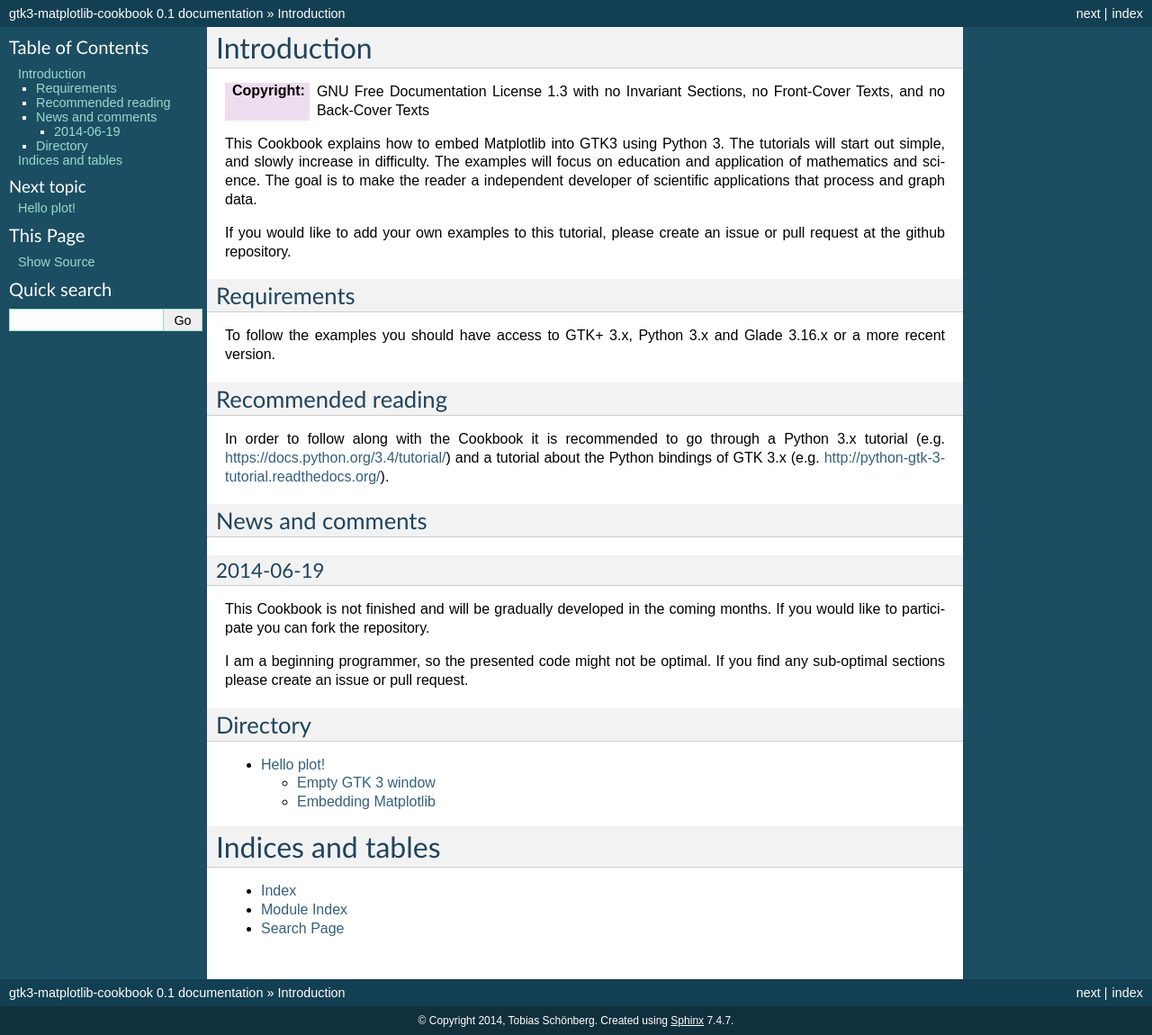
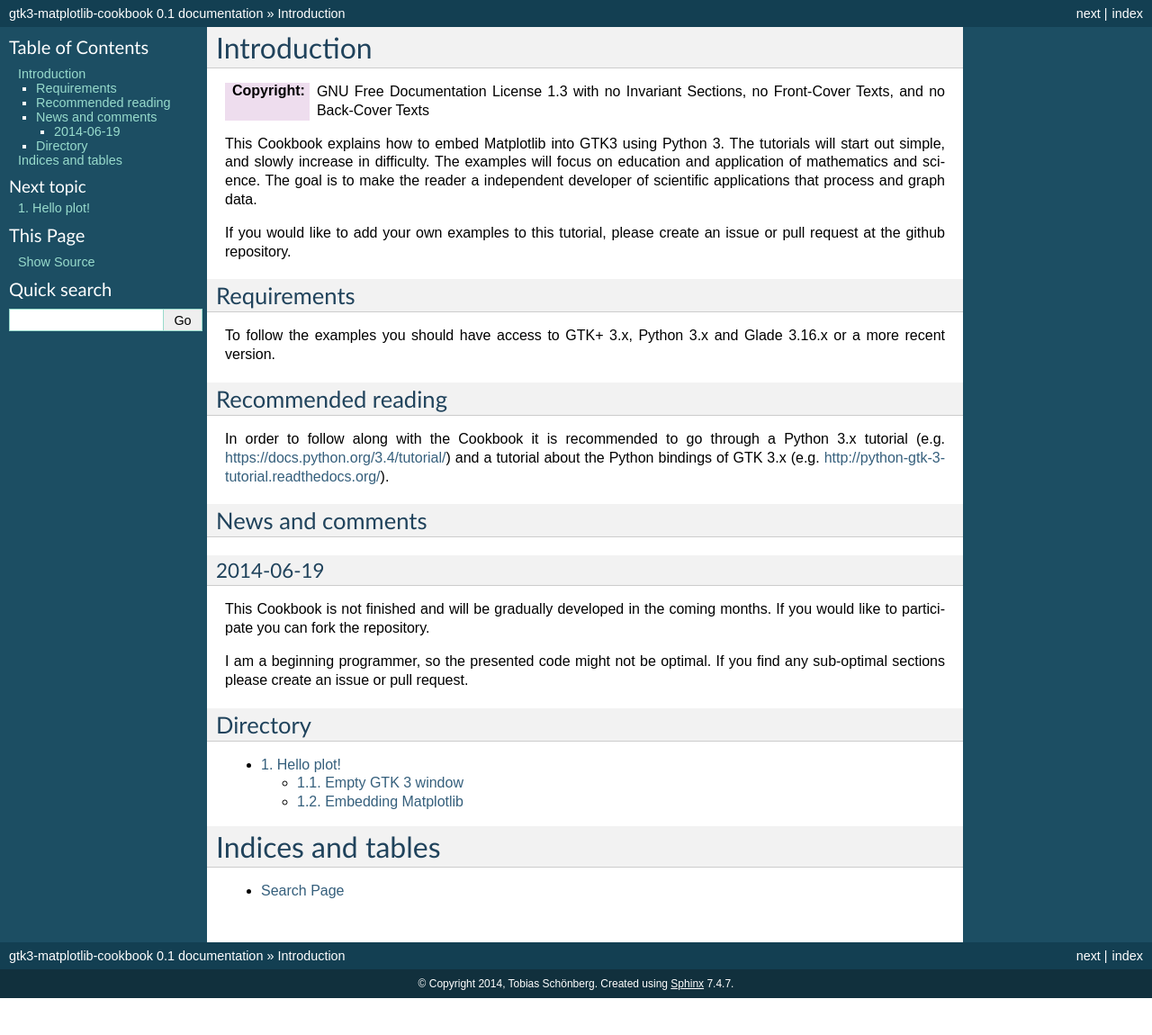
Before and after one commit to tobias47n9e/GTK3-Matplotlib-Cookbook, a Sphinx documentation site: the page built from source/index.rst, in a window 1280 px wide. Shown: the whole page at 90% size. Built offline with Sphinx 7.4.7, drawn with Linux system fonts in a browser that asks for light colours; pages that are not in the unit, such as notebooks, are missing from menus; after the commit the page ends 1109 px from its top, so only the background shows below that; part of the change alters nothing that is shown.

```diff
--- a/source/index.rst
+++ b/source/index.rst
@@ -30,6 +30,7 @@ I am a beginning programmer, so the presented code might not be optimal. If you
 Directory
 ---------
 .. toctree::
+   :numbered:
    :maxdepth: 2
 
    index
@@ -38,7 +39,4 @@ Directory
 
 Indices and tables
 ==================
-
-* :ref:`genindex`
-* :ref:`modindex`
 * :ref:`search`
```
